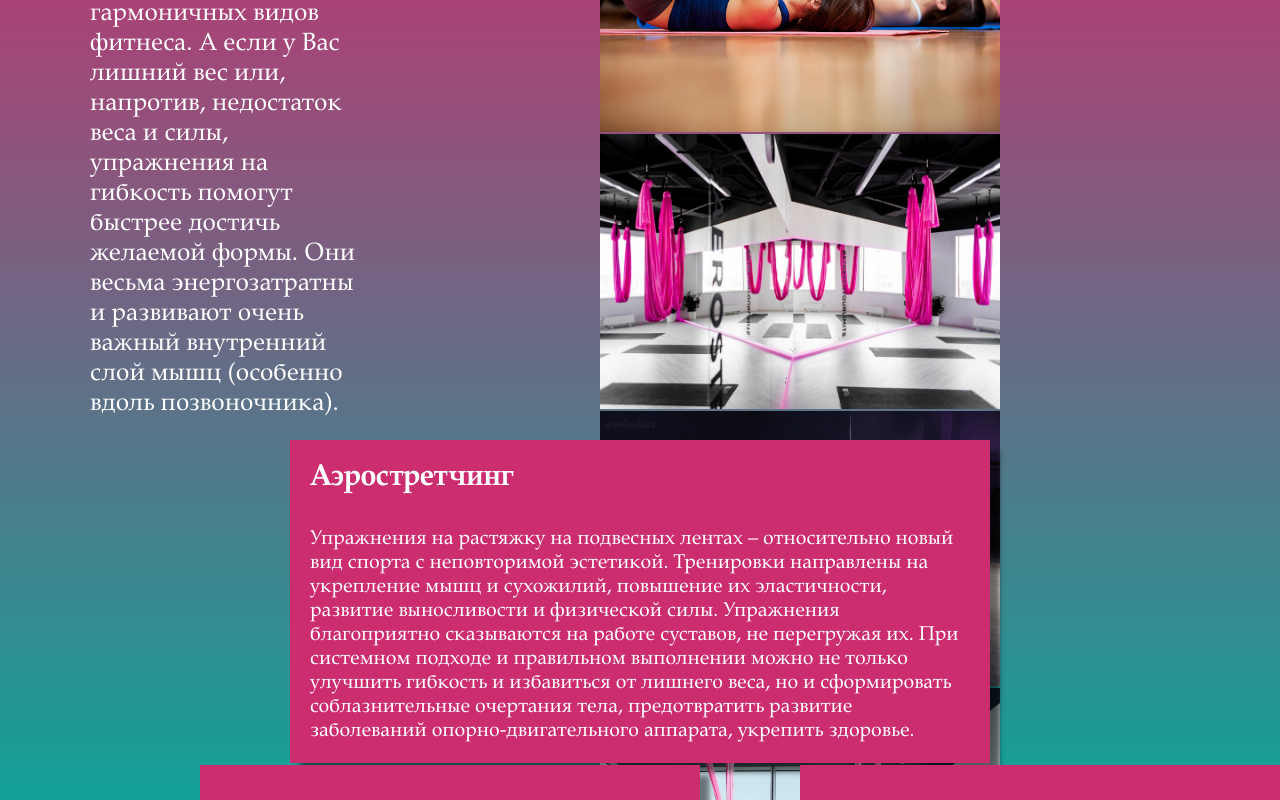
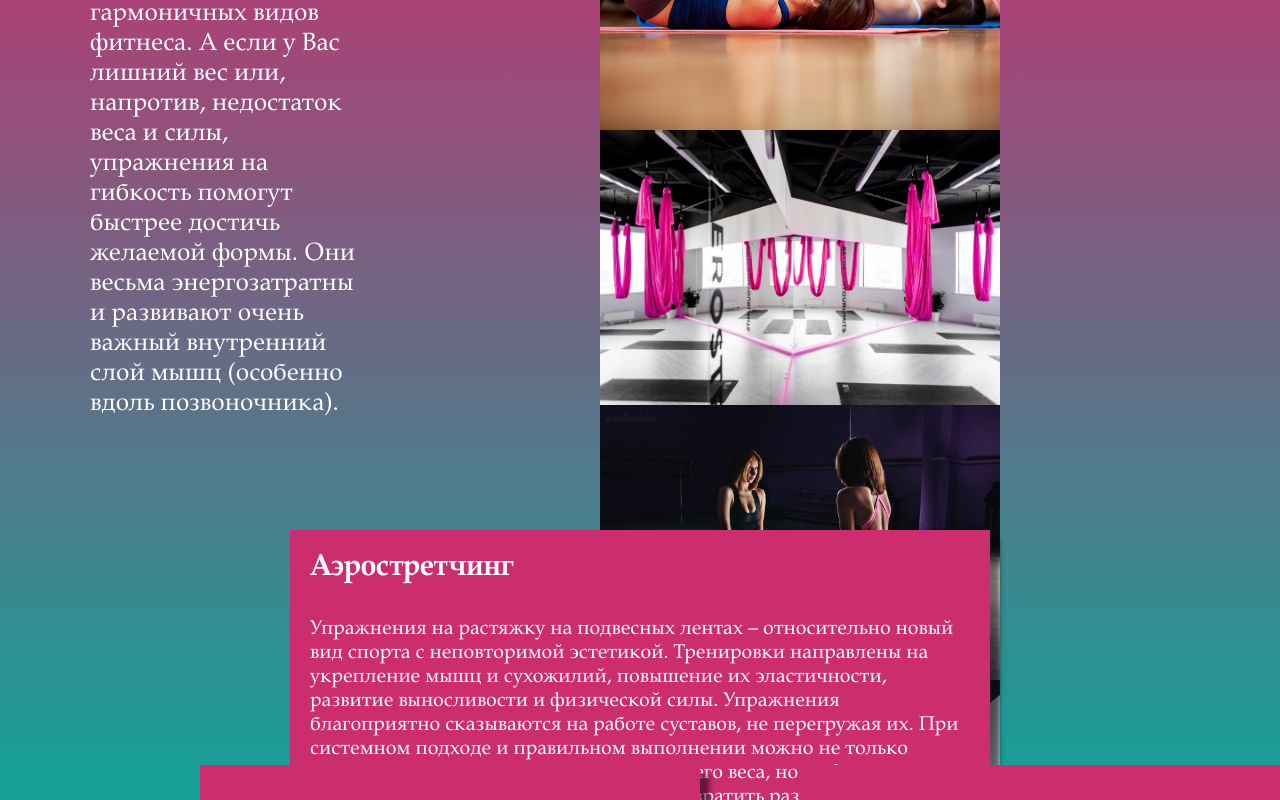
Before and after one commit to algorithm-ssau/SportCenter, a React (Create React App) app in the folder my-app/: page /Direct6 in a window 1280 px wide. Shown: the part 260-1060 px from the top of the page. Built offline with nearby package versions, Linux system fonts and the light colour scheme; no server answers.

Commit message:
редактирование файлов napravlenie1.css и js

```diff
--- a/my-app/src/napravlenie1.css
+++ b/my-app/src/napravlenie1.css
@@ -9,7 +9,8 @@
     height: 275px;
     /*box-shadow: 0 0 5px 2px;*/
     margin-left: 0px;
-    margin-bottom: -4px;
+    margin-bottom: -2px;
+    margin-top: -2px;
   }
 
 
@@ -35,13 +36,13 @@
     position: relative;
   }
 
-  .box1{
+  .boxs1{
     position:absolute;
     right: 950px;
     /*left: 9em;
     top:9em;*/
     left:110px;
-    top:100px;
+    top:170px;
 
   }
 
@@ -53,7 +54,7 @@
 
   .box3{
     position: absolute;
-    top: 270px;
+    top: 340px;
     right: 920px;
     left: 90px;
 
@@ -62,7 +63,7 @@
   .box4{
 
     position:absolute;
-    top:700px;
+    top:790px;
     left:0px;
     right: 0px;
   }
@@ -70,7 +71,7 @@
   .box5{
 
     position:absolute;
-    top:1020px;
+    top:1120px;
     left:0px;
     right: 0px;
   }
@@ -78,7 +79,7 @@
   .box6{
 
     position:absolute;
-    top:1295px;
+    top:1405px;
     left:0px;
     right: 0px;
   }
--- a/my-app/src/napravlenie1.js
+++ b/my-app/src/napravlenie1.js
@@ -15,7 +15,7 @@ function Napr1() {
                 <div className="Direct">
                     <br/>
 
-                    <div className="box1">
+                    <div className="boxs1">
                         <div style={{  fontFamily: "Garamond", fontWeight: "bold",fontSize: "60px"}}>Групповые программы</div>
                     </div>
                     <br/>
```
